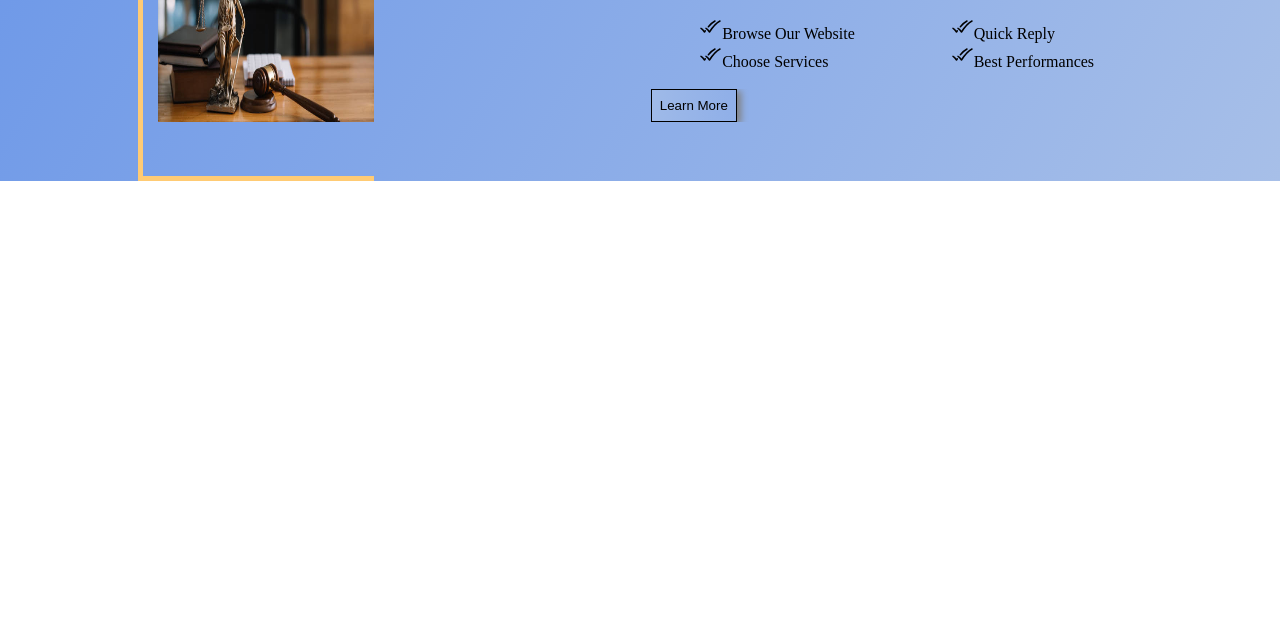
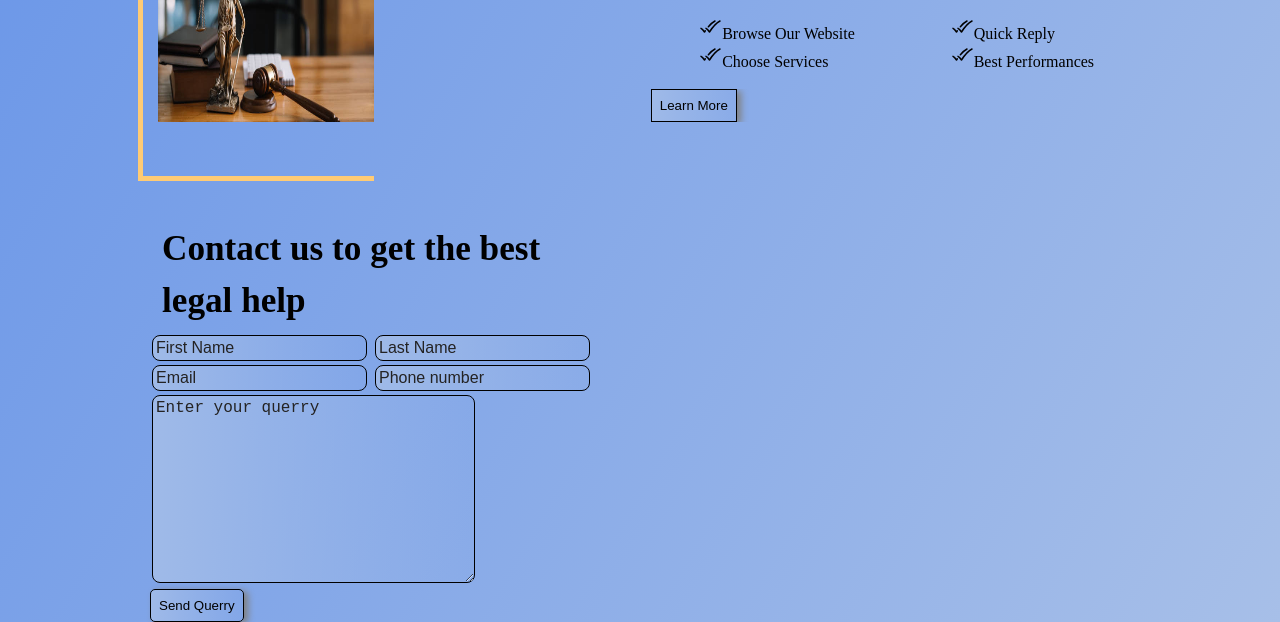
Before and after one commit to Hiteshi01/minor02, a plain HTML site: page html/index.html in a window 1280 px wide. Shown: the part 635-1257 px from the top of the page. Before the commit the page ends 816 px from the top, so only its background shows below. Drawn offline with Linux system fonts and the light colour scheme.

Commit message:
add contact section for user send their queery to us

```diff
--- a/css/style.css
+++ b/css/style.css
@@ -133,3 +133,44 @@ body {
     cursor: pointer;
     background: linear-gradient(90deg, #9fbae8, transparent);
 }
+
+.contact-container :is(h2) {
+    font-size: 2.2rem;
+    margin: 12px;
+    position: relative;
+    top: 0;
+    left: 150px;
+}
+
+.contact-container :is(input, textarea) {
+    font-size: 1rem;
+    border: 1px solid black;
+    border-radius: 8px;
+    padding: 3px;
+    margin: 2px;
+    color: black;
+    background: linear-gradient(90deg, #9fbae8, transparent);
+    position: relative;
+    left: 150px;
+}
+
+.contact-container :is(input, textarea)::placeholder {
+    color: rgb(36, 35, 35);
+}
+
+.contact-btn {
+    border: 1px solid black;
+    padding: 8px;
+    box-shadow: 4px 2px 7px 0px grey;
+    cursor: pointer;
+    background: linear-gradient(90deg, #9fbae8, transparent);
+    border-radius: 5px;
+    position: relative;
+    left: 150px;
+    transition: all ease-in-out .3s;
+}
+
+.contact-btn:hover {
+    transform: scale(1.1);
+    cursor: pointer;
+}
--- a/html/index.html
+++ b/html/index.html
@@ -68,6 +68,28 @@
                 </div>
             </div>
         </div>
+        <br>
+        <br>
+
+        <div class="contact">
+            <div class="contact-container">
+                <h2>Contact us to get the best</h2>
+                <h2>legal help</h2>
+                <div class="names">
+                    <input type="text" name id placeholder="First Name">
+                    <input type="text" name id placeholder="Last Name">
+                </div>
+                <div class="contact-details">
+                    <input type="email" name id placeholder="Email">
+                    <input type="number" name id placeholder="Phone number">
+                </div>
+                <div class="textarea">
+                    <textarea name id cols="30" rows="10"
+                        placeholder="Enter your querry"></textarea>
+                </div>
+                <button class="contact-btn">Send Querry</button>
+            </div>
+        </div>
 
     </body>
 </html>
```
